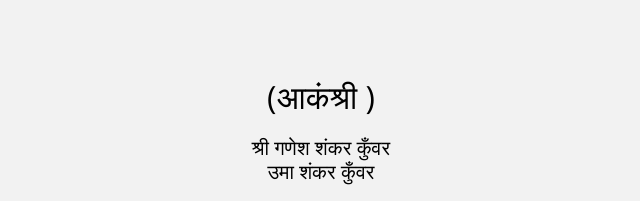
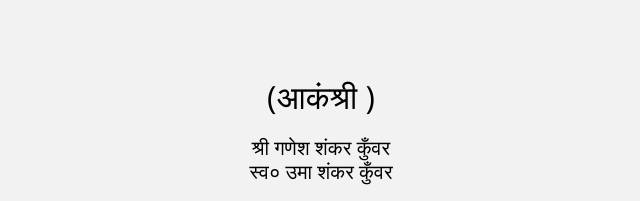
Before and after one commit to khabaitech/PRATIBHAWEDSKUNAL, a plain HTML site: page index.html in a window 1280 px wide. Shown: the part 2480-2681 px from the top of the page, 319-959 px from the left. Drawn offline with nearby package versions, Linux system fonts and the light colour scheme; a script that the page names is missing; a web font is replaced by a local one.

Commit message:
Update index.html

```diff
--- a/index.html
+++ b/index.html
@@ -245,7 +245,7 @@
                                         <div class="col-12 feedback-message">
 
                                                 <h2>(आकंश्री  ) </h2>
-                                            <h5>श्री गणेश शंकर कुँवर <br>  उमा शंकर कुँवर  </h5>
+                                            <h5>श्री गणेश शंकर कुँवर <br> स्व० उमा शंकर कुँवर  </h5>
                                             <h5>ग्राम - गददोपुर , पो० + थाना - महुआ
                                             (वैशाली), Mob 9135432032 , 9798874545 </h5>
 
```
